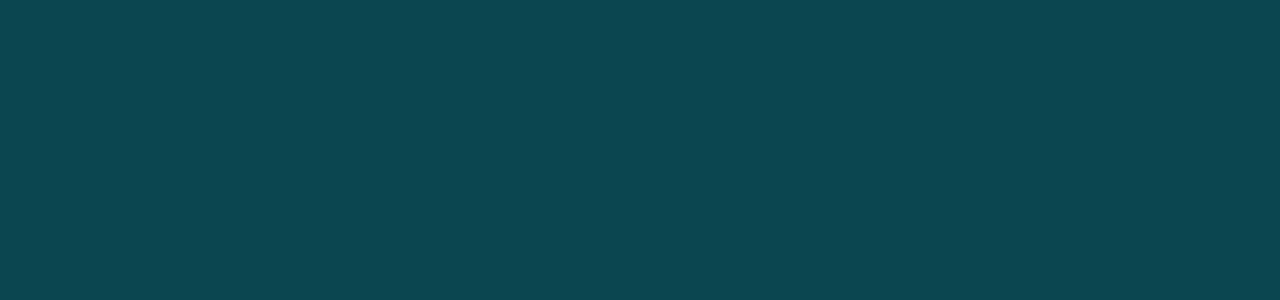
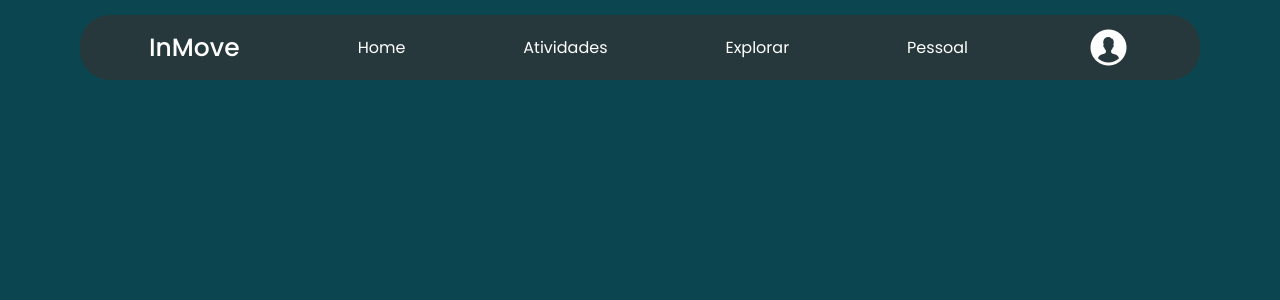
Before and after one commit to InMovePI/InMoveFront, a Vue app: page /principal in a window 1280 px wide. Shown: the top 300 px of the page. Built offline with nearby package versions, Linux system fonts and the light colour scheme.

Commit message:
feat: navegação feita

```diff
--- a/src/views/FocoView.vue
+++ b/src/views/FocoView.vue
@@ -17,7 +17,7 @@ function continuar() {
     alert('Por favor, selecione um grupo muscular antes de continuar.')
     return
   }
-  router.push('/') // muda pro nome da próxima rota
+  router.push('/principal')
 }
 </script>
 
--- a/src/views/PrincipalView.vue
+++ b/src/views/PrincipalView.vue
@@ -1,7 +1,46 @@
-<script setup></script>
+<script></script>
 
 <template>
-    <div></div>
+  <header>
+    <div class="navegaçao">
+      <h1>InMove</h1>
+
+      <router-link><p>Home</p> </router-link>
+      <router-link><p>Atividades</p> </router-link>
+      <router-link><p>Explorar</p> </router-link>
+      <router-link><p>Pessoal</p> </router-link>
+
+      <img src="/public/icons8-usuário-homem-com-círculo-90.png" width="45px" height="45px">
+    </div>
+  </header>
 </template>
 
-<style scoped></style>
+<style scoped>
+
+.navegaçao p{
+  color: white;
+  font-family: Poppins, sans-serif;
+}
+
+.navegaçao a{
+  text-decoration: none;
+}
+
+.navegaçao{
+  display: flex;
+  flex-direction: row;
+  justify-content:space-around;
+  padding: 10px;
+  align-items: center;
+  border-radius:30px;
+  margin: 15px 80px;
+  background-color: rgba(51, 51, 51, 0.7);
+}
+
+h1{
+    font-weight: 500;
+    font-family: Poppins, sans-serif;
+    color: white;
+    font-size: 25px;
+  }
+</style>
--- a/src/views/loginView.vue
+++ b/src/views/loginView.vue
@@ -16,7 +16,7 @@ function continuar() {
   console.log('Tentando login com:', email.value, senha.value)
 
   // Se login for bem-sucedido:
-  router.push('/')
+  router.push('/principal')
 }
 </script>
 
```
Also changed, not shown: public/icons8-usuário-homem-com-círculo-90.png (added).
